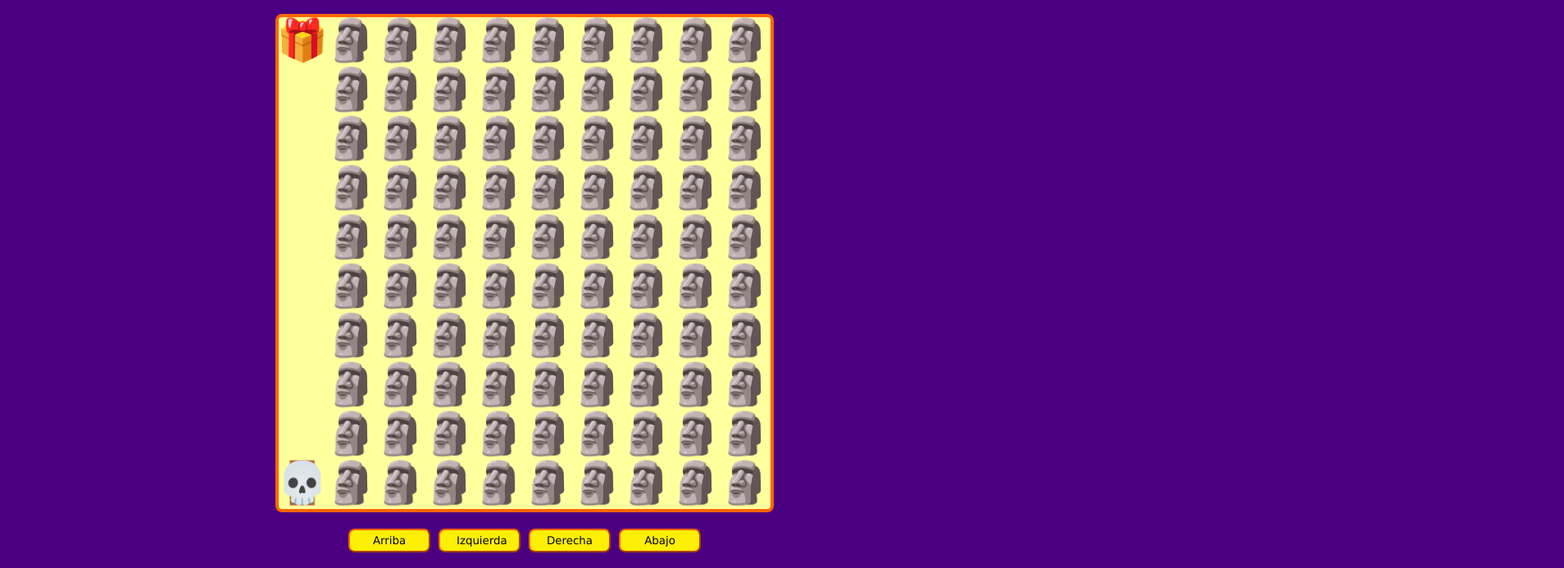
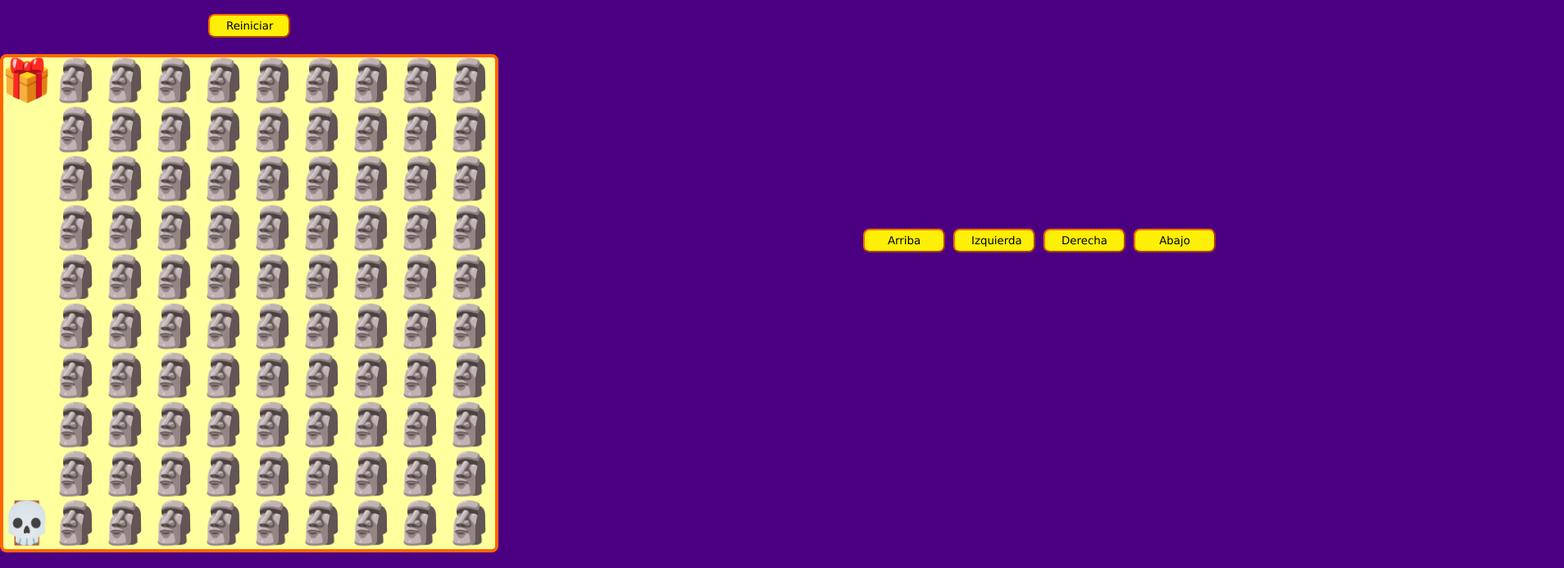
Before and after one commit to Juan17Informatico/videojuego-con-javascript-canvas, a plain HTML site: page index.html in a window 1280 px wide. Shown: the part 107-800 px from the top of the page at 82% size, 1908 px wide, since content can reach past the window. Drawn offline with Linux system fonts and the light colour scheme.

Commit message:
Se agrego boton para reiniciar juego

```diff
--- a/game.js
+++ b/game.js
@@ -17,6 +17,8 @@ const btnRight = document.getElementById('right');
 const btnUp = document.getElementById('up');
 const btnDown = document.getElementById('down');
 //
+const reloadBtn = document.getElementById('reload-btn');
+
 const spanLives = document.querySelector('#lives');
 const spanTime = document.querySelector('#time');
 //Record
@@ -55,12 +57,15 @@ function setCanvasSize() {
     canvasSize = window.innerHeight * 0.75;
   }
 
+  canvasSize = Number(canvasSize.toFixed(0));
   //Se establece el tamaño del canvas según el tamaño de la pantalla
   canvas.setAttribute('width', canvasSize);
   canvas.setAttribute('height', canvasSize);
 
   elementsSize = canvasSize / 10;
 
+  playerPosition.x = undefined;
+  playerPosition.y = undefined;
   //Se inicializa la función StartGame() para que se ejecute al cargar la página
   startGame();
 }
@@ -225,6 +230,7 @@ function gameWin() {
 
   }
 
+
   console.log({ record, playerTime });
 }
 
@@ -240,6 +246,13 @@ function showTime() {
 
   spanTime.innerHTML = dateFormat(Date.now() - timeStart);
 }
+
+function reloadPage(){
+  location.reload();
+}
+
+/**Add event for relaod page */
+reloadBtn.addEventListener('click', reloadPage);
 
 function dateFormat(ms) {
   let hours = Math.floor(ms / 3600);
--- a/index.html
+++ b/index.html
@@ -17,6 +17,9 @@
             <p id="result"></p>
         </div>
 
+        <div class="container-button">
+            <button class="reload-btn" id="reload-btn">Reiniciar</button>
+        </div>
         <canvas id="game"></canvas>
 
 
```
